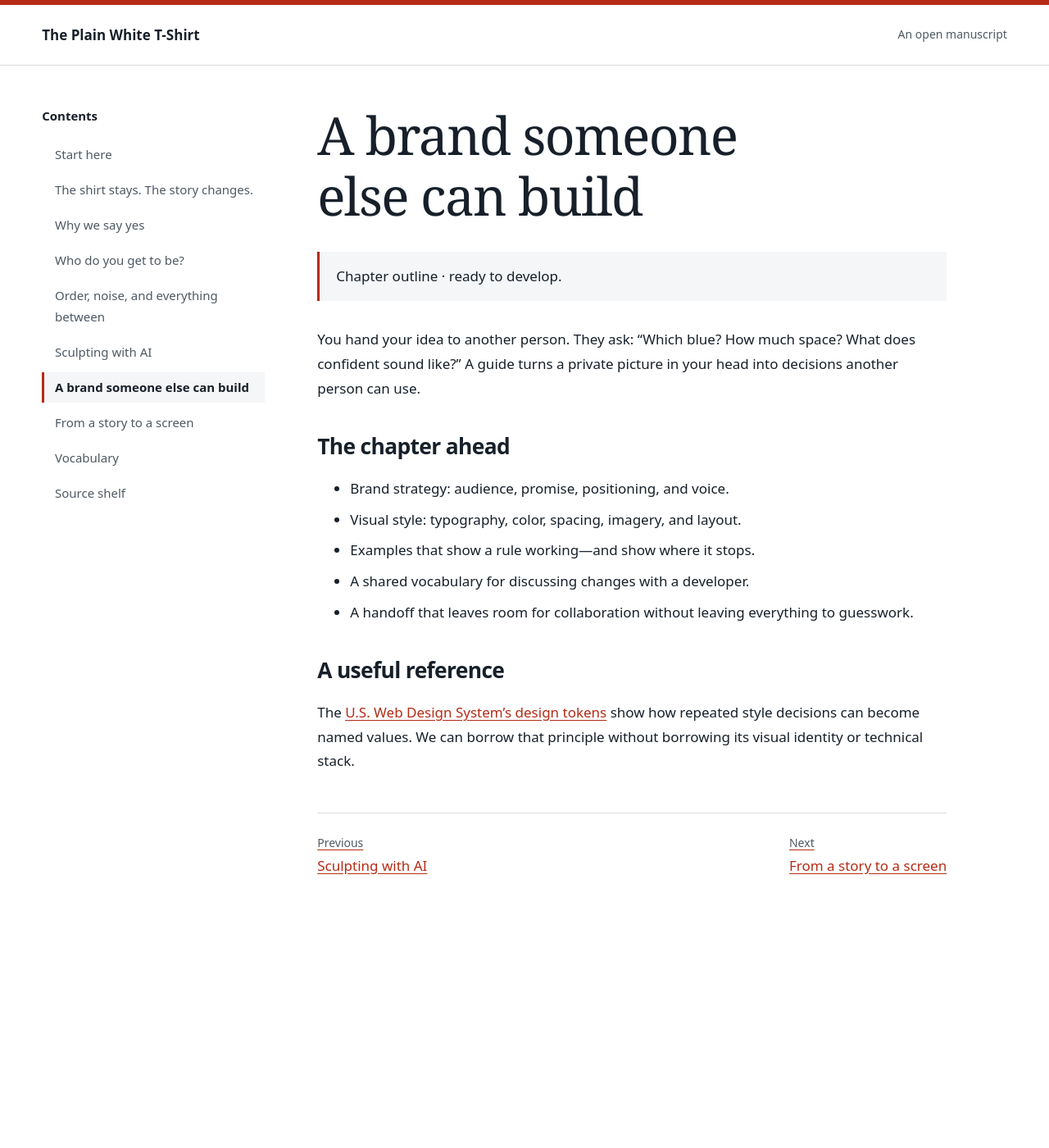
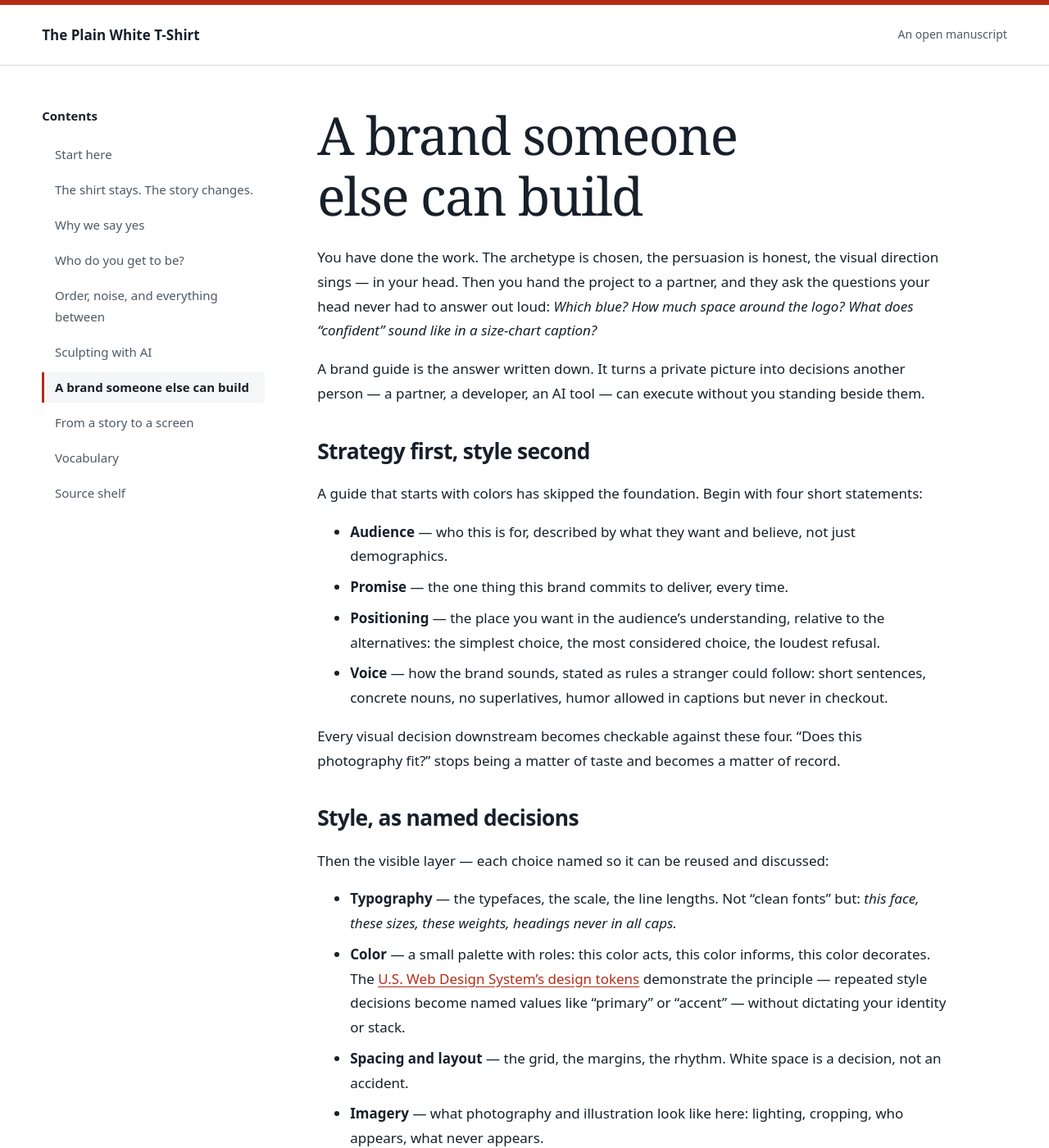
Before and after one commit to kaw393939/is_117_white_t-shirt, a Jekyll site: the page built from docs/chapters/06-brand-guide.md, in a window 1280 px wide and 1400 px high. Shown: the whole window at 82% size. Built offline with Jekyll 4.4.1, drawn with Linux system fonts in a browser that asks for light colours; some of the changed text lies outside the part shown.

Commit message:
Develop Chapter 6 into a full draft #9

```diff
--- a/docs/chapters/06-brand-guide.md
+++ b/docs/chapters/06-brand-guide.md
@@ -4,18 +4,46 @@ order: 6
 ---
 # A brand someone else can build
 
-> Chapter outline · ready to develop.
+You have done the work. The archetype is chosen, the persuasion is honest, the visual direction sings — in your head. Then you hand the project to a partner, and they ask the questions your head never had to answer out loud: *Which blue? How much space around the logo? What does "confident" sound like in a size-chart caption?*
 
-You hand your idea to another person. They ask: “Which blue? How much space? What does confident sound like?” A guide turns a private picture in your head into decisions another person can use.
+A brand guide is the answer written down. It turns a private picture into decisions another person — a partner, a developer, an AI tool — can execute without you standing beside them.
 
-## The chapter ahead
+## Strategy first, style second
 
-- Brand strategy: audience, promise, positioning, and voice.
-- Visual style: typography, color, spacing, imagery, and layout.
-- Examples that show a rule working—and show where it stops.
-- A shared vocabulary for discussing changes with a developer.
-- A handoff that leaves room for collaboration without leaving everything to guesswork.
+A guide that starts with colors has skipped the foundation. Begin with four short statements:
 
-## A useful reference
+- **Audience** — who this is for, described by what they want and believe, not just demographics.
+- **Promise** — the one thing this brand commits to deliver, every time.
+- **Positioning** — the place you want in the audience's understanding, relative to the alternatives: the simplest choice, the most considered choice, the loudest refusal.
+- **Voice** — how the brand sounds, stated as rules a stranger could follow: short sentences, concrete nouns, no superlatives, humor allowed in captions but never in checkout.
 
-The [U.S. Web Design System's design tokens](https://designsystem.digital.gov/design-tokens/) show how repeated style decisions can become named values. We can borrow that principle without borrowing its visual identity or technical stack.
+Every visual decision downstream becomes checkable against these four. "Does this photography fit?" stops being a matter of taste and becomes a matter of record.
+
+## Style, as named decisions
+
+Then the visible layer — each choice named so it can be reused and discussed:
+
+- **Typography** — the typefaces, the scale, the line lengths. Not "clean fonts" but: *this face, these sizes, these weights, headings never in all caps.*
+- **Color** — a small palette with roles: this color acts, this color informs, this color decorates. The [U.S. Web Design System's design tokens](https://designsystem.digital.gov/design-tokens/) demonstrate the principle — repeated style decisions become named values like "primary" or "accent" — without dictating your identity or stack.
+- **Spacing and layout** — the grid, the margins, the rhythm. White space is a decision, not an accident.
+- **Imagery** — what photography and illustration look like here: lighting, cropping, who appears, what never appears.
+
+A **design token** — a named, reusable style value — is the smallest unit of this chapter. `--accent` is a brand decision someone else can build with.
+
+## Show the rule, and where it stops
+
+Rules without examples invite interpretation; examples without rules invite imitation. A good guide pairs them: *the voice is plain — like this product caption, not like this one.* And it marks the boundaries: which decisions are fixed (the palette), which are flexible (layout within the grid), and which are open (the photographer's eye). A guide that fixes everything leaves no room for the collaborator's judgment; a guide that fixes nothing was never written.
+
+## A mini guide for the shirt
+
+Here is the invented **Standard Issue** brand, compressed to five lines — proof of how small a useful guide can be:
+
+> **Promise:** one good basic, no decisions. **Voice:** declarative, concrete, dry humor allowed, never urgency. **Type:** one grotesque sans, two weights. **Color:** white, ink, one red accent reserved for actions only. **Imagery:** single garment, flat daylight, no props, no models' faces.
+
+Hand those five lines to ten different people — or one AI tool — and you will get ten recognizably related results. That is what a guide is for.
+
+## The handoff
+
+The final test of a guide is a handoff you do not attend. Your partner builds a page while you are away. Your AI assistant drafts an email from a prompt quoting the voice rules. The work comes back, and it sounds like the brand. When that happens, the idea has stopped living in your head — and started living in the system.
+
+**A question to carry into the last chapter:** you can now define a brand on paper. What changes when the paper becomes a screen — when the page can respond, scroll, be searched, and be read aloud by a machine?
```
